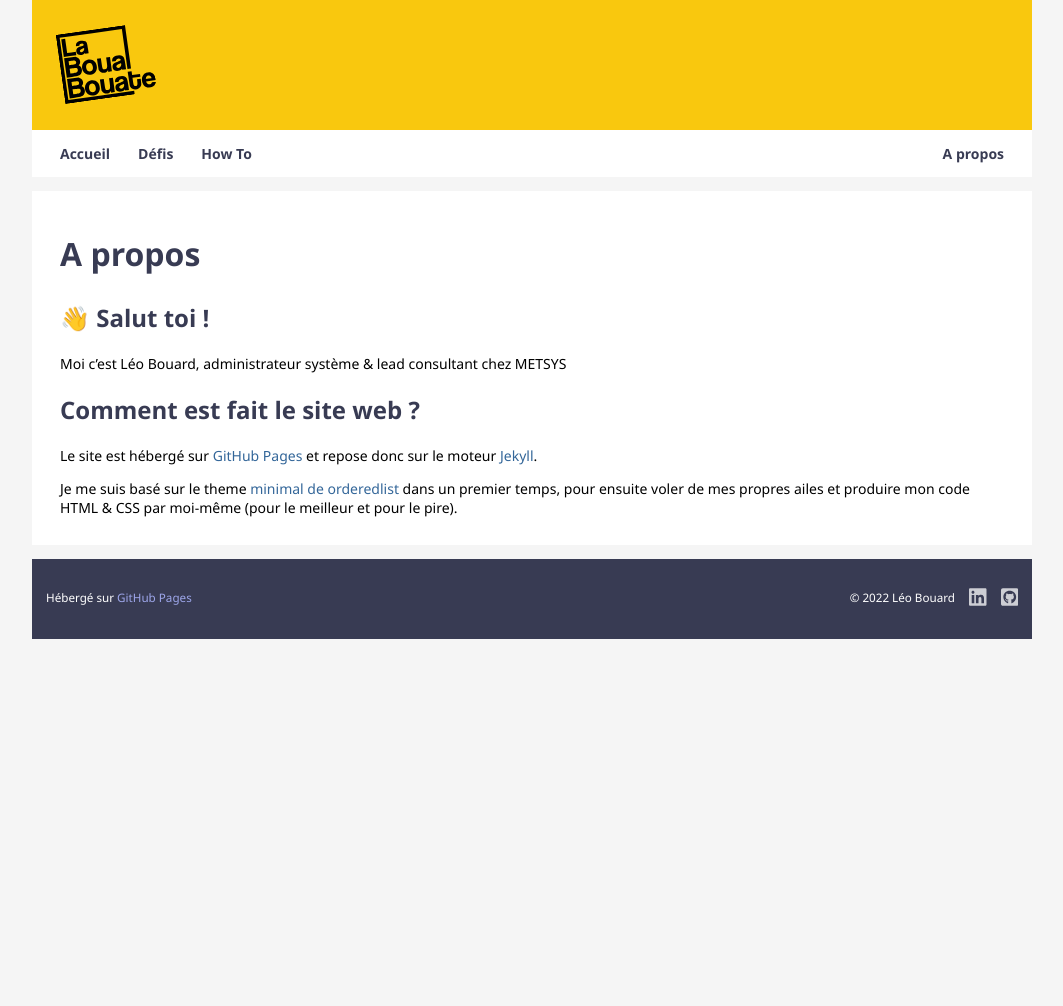
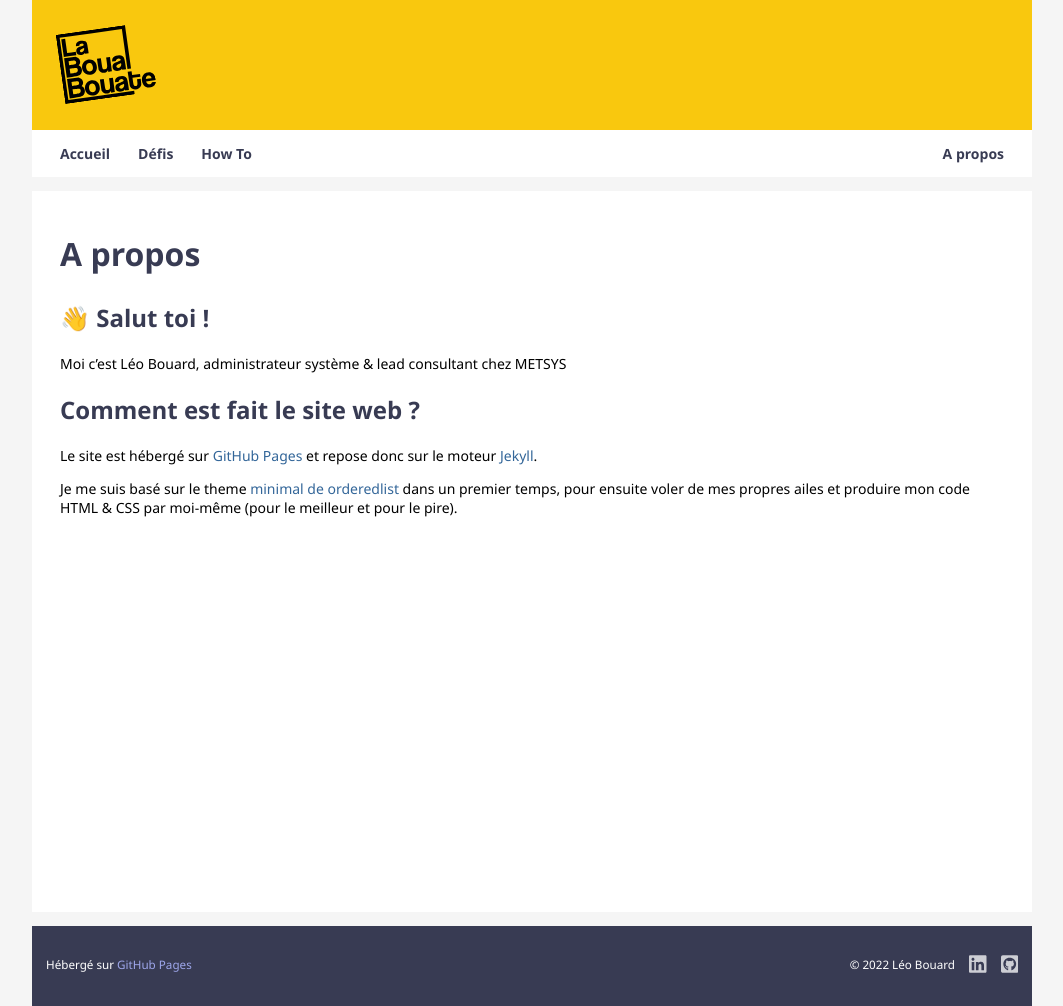
Before and after one commit to leobouard/leobouard.github.io, a Jekyll site: the page built from about.md, in a window 1280 px wide. Shown: the whole page, without its empty margins (108-1171 px from the left). Built offline with Jekyll 4.4.1, drawn with Linux system fonts in a browser that asks for light colours; our own code applies the rules of GitHub Pages for plain Markdown files; before the commit the page ends 900 px from its top, so only the background shows below that.

Commit message:
Update style.scss

```diff
--- a/assets/css/style.scss
+++ b/assets/css/style.scss
@@ -14,9 +14,11 @@ html {
     margin: auto;
     max-width: 1000px;
     min-width: 500px;
+    height: 100%;
 }
 
 body {
+    height: 100%;
     width: auto;
     margin: 0;
     background-color: #f5f5f5;
@@ -89,6 +91,7 @@ nav a:last-child {
 /* --- CONTENT --- */
 
 section {
+    min-height: 77%;
     background-color: #fff;
     padding-top: 1em;
     padding-bottom: 1em;
@@ -200,6 +203,7 @@ footer {
     background-color: #383b53;
     color: #fff;
     padding: 0.5em;
+    bottom: 0;
 }
 
 footer small a {
```
